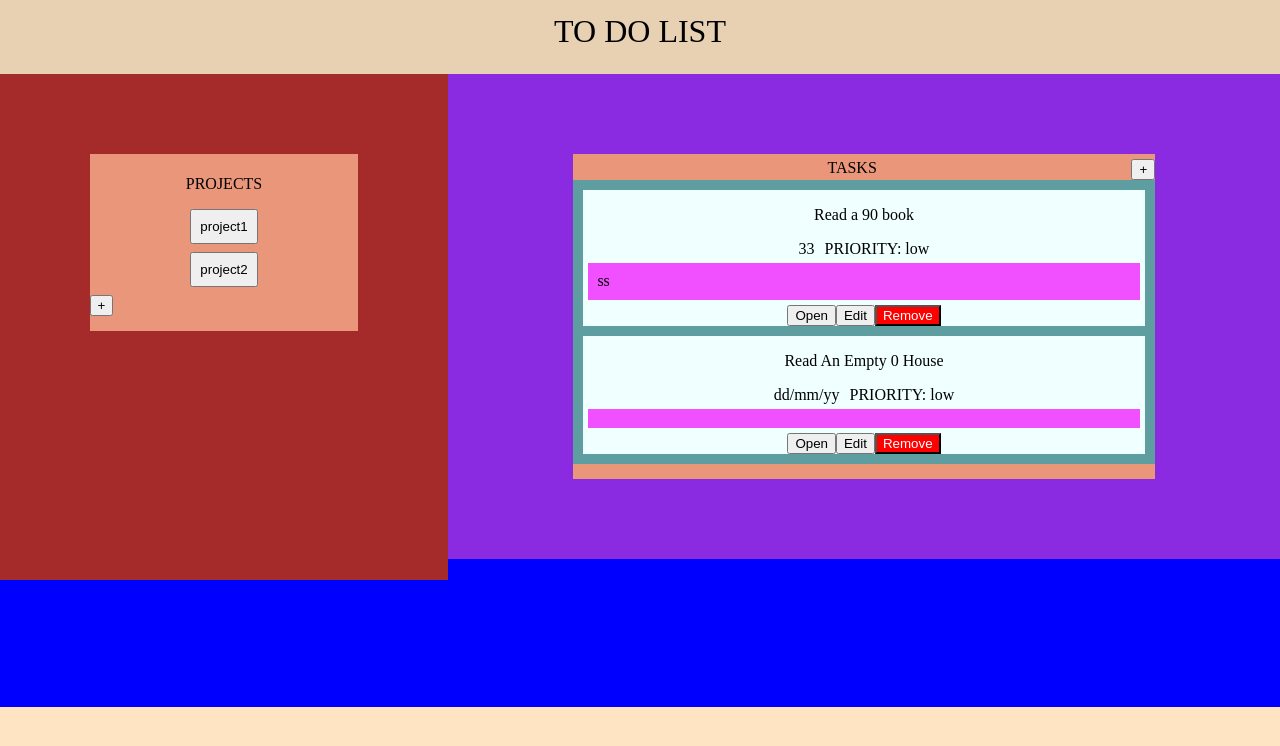
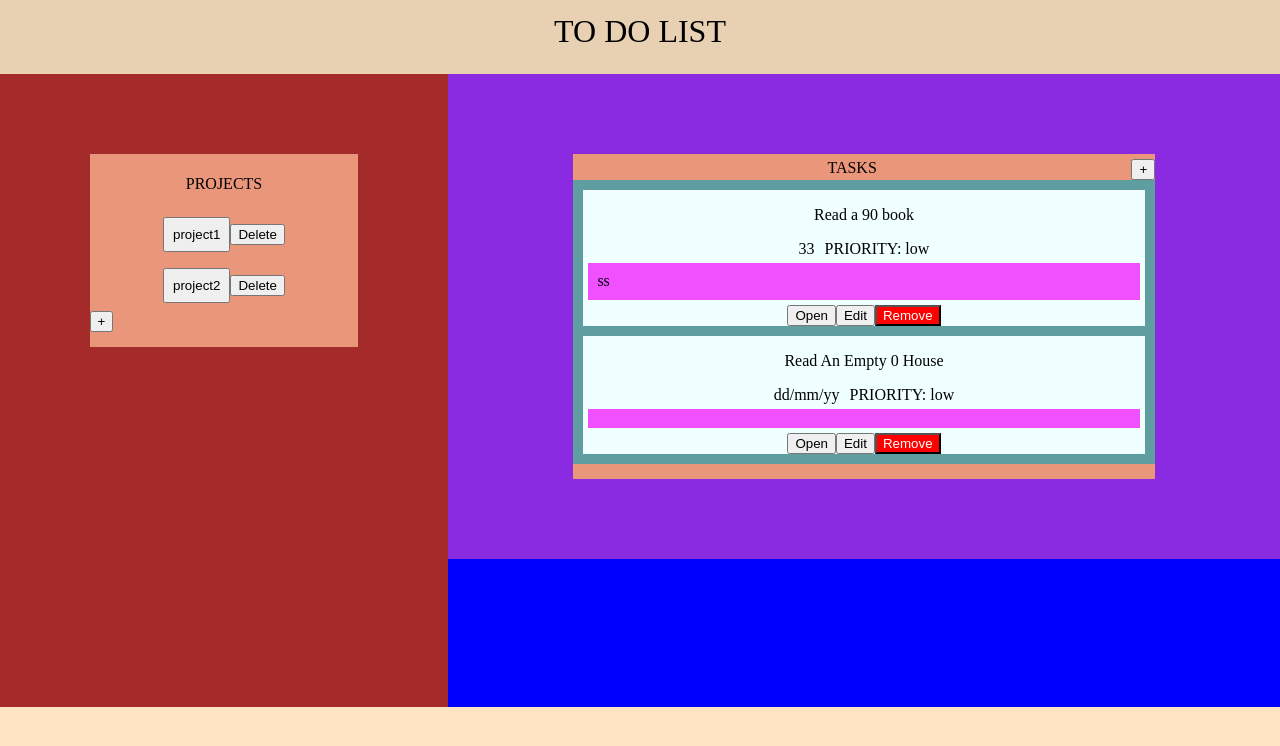
Before and after one commit to coffee-marios/todolist, a website built with webpack: page dist/index.html in a window 1280 px wide. Built offline with nearby package versions, Linux system fonts and the light colour scheme.

Commit message:
Add a button to delete projects

```diff
--- a/src/index.js
+++ b/src/index.js
@@ -124,10 +124,6 @@ document.body.appendChild(contain);
 const listOfProjects = document.getElementById("listProjects");
 listOfProjects.appendChild(createElementSampleOne);
 listOfProjects.appendChild(createElementSampleTwo);
-// We have to show some tasks
-//let show1 = sampleProjectOne.getTaskList();
-//let taskP = Object.values(show1);
-//console.log("index-tasks ", taskP);
 
 showTasks(sampleProjectOne);
 
--- a/src/projectsDom.js
+++ b/src/projectsDom.js
@@ -7,6 +7,11 @@ import {
   setChosenTask,
 } from "./projects.js";
 import { clickEditTask } from "./taskContainer.js";
+
+function removeProject(project) {
+  console.log(project);
+  project.remove();
+}
 
 function clickRemoveTask(event) {
   setChosenTask(event);
@@ -28,6 +33,10 @@ function setCompleted(event, buttonCompletion) {
 }
 
 function elementProject(nameProjectDom, keyProject) {
+  const projectDiv = document.createElement("div");
+  projectDiv.classList.add("projectsUnit");
+
+  // The project
   const newProject = document.createElement("button");
   newProject.classList.add("buttonProjects");
   newProject.setAttribute("id", keyProject);
@@ -36,7 +45,17 @@ function elementProject(nameProjectDom, keyProject) {
   newProject.addEventListener("click", () => {
     showTasks(keyProject);
   });
-  return newProject;
+  projectDiv.appendChild(newProject);
+
+  // The option to remove it
+  const removeProjectButton = document.createElement("button");
+  newProject.classList.add("removeProjects");
+  removeProjectButton.textContent = "Delete";
+  removeProjectButton.addEventListener("click", () => {
+    removeProject(projectDiv);
+  });
+  projectDiv.appendChild(removeProjectButton);
+  return projectDiv;
 }
 
 function domShowTasks(myTasks) {
--- a/src/style.css
+++ b/src/style.css
@@ -945,7 +945,7 @@ body {
 
 .leftSection {
     width: 35%;
-    min-height: 80%;
+    min-height: 100%;
     background-color: brown;
     display: inline-block;
 }
@@ -997,11 +997,17 @@ body {
 
 
 .buttonProjects {
-    display: block;
+    /* display: block; */
     margin: 8px auto;
     padding: 8px;
 
 }
+
+.projectsUnit {
+    display: block;
+}
+
+
 
 #startProjectButton {
     display: block;
```
Also changed, not shown: 1 other file.
